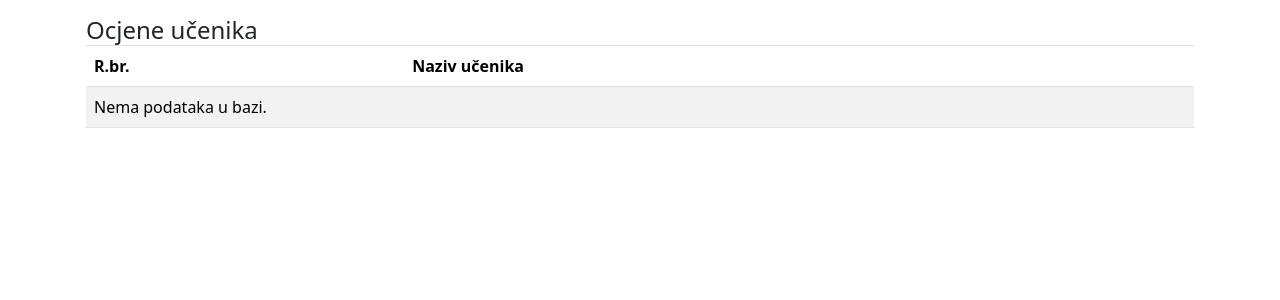
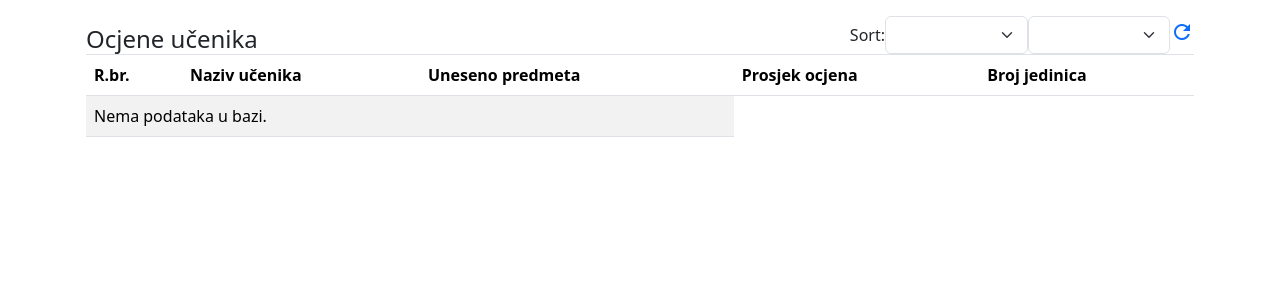
Before and after one commit to monikamikec03/SchoolApp, a PHP site: page / in a window 1280 px wide. Shown: the part 48-348 px from the top of the page. Run offline with PHP 8.4, Linux system fonts and the light colour scheme; data that the repository does not hold is empty.

Commit message:
Sort data - sql additional options

```diff
--- /dev/null
+++ b/ajax.js
@@ -0,0 +1,28 @@
+$("select[name='grupa_podataka'], select[name='sortiranje']").on(
+  "change",
+  function () {
+    let grupa_podataka = $("select[name='grupa_podataka']").val();
+    let sortiranje = $("select[name='sortiranje']").val();
+    if (grupa_podataka.length == 0 || sortiranje.length == 0) {
+        return;
+    }
+    else {
+        $.ajax({
+        url: "ajax.php",
+        type: "post",
+        data: {
+            grupa_podataka: grupa_podataka,
+            sortiranje: sortiranje,
+        },
+
+        success: function (response) {
+            $("tbody").html(response);
+        },
+        error: function (jqXHR, textStatus, errorThrown) {
+            console.log(textStatus, errorThrown);
+        },
+        });
+
+    }
+  }
+);
--- a/index.php
+++ b/index.php
@@ -1,19 +1,51 @@
 <?php include 'zaglavlje.php'; ?>
 <section class="p-3 container">
     <div class='d-flex align-items-end justify-content-between border-0 border-bottom'>
-        <h4 class='p-0 m-0'>Ocjene učenika</h4>
+        <h4 class='p-0 m-0 flex-shrink-1'>Ocjene učenika</h4>
+        <div class='d-flex align-items-center'>
+            <span>Sort: </span>
+            <!-- u ajax.js dohvaćam podatke ovih polja koristeći javascript i šaljem ih u ajax.php gdje radim novi upit ovisno o podacima koje korisnik odabere -->
+            <select class='flex-grow-1 form-select' name='grupa_podataka'>
+                <option value=''></option>
+                <option value='ucenici.naziv_ucenika'>Naziv učenika</option>
+                <option value='broj_ocjena'>Uneseno predmeta</option>
+                <option value='prosjecna_ocjena'>Prosjek ocjena</option>
+                <option value='broj_ocjena_jedan'>Broj jedinica</option>
+            </select>
+            <select class='form-select flex-shrink-1' name='sortiranje'>
+                <option value=''></option>
+                <option value='ASC'>ASC</option>
+                <option value='DESC'>DESC</option>
+            </select>
+            <a href='index.php'><i class="material-icons">refresh</i></a>
+        </div>
     </div>
     <table class='table table-striped'>
         <thead>
             <tr>
                 <th>R.br.</th>
                 <th>Naziv učenika</th>
+                <th>Uneseno predmeta</th>
+                <th>Prosjek ocjena</th>
+                <th>Broj jedinica</th>
             </tr>
         </thead>
         <tbody>
         <?php
         $br = 0;
-            $sql = 'SELECT * FROM ucenici ORDER BY updated_at DESC';
+        $sql = "SELECT
+        ucenici.*,
+        AVG(ocjene_ucenika.ocjena_id) AS prosjecna_ocjena,
+        COUNT(ocjene_ucenika.ocjena_id) AS broj_ocjena,
+        (
+            SELECT COUNT(*)
+            FROM predmeti
+        ) AS broj_predmeta,
+        SUM(CASE WHEN ocjene_ucenika.ocjena_id = 1 THEN 1 ELSE 0 END) AS broj_ocjena_jedan
+        FROM ucenici
+        LEFT JOIN ocjene_ucenika ON ucenici.id_ucenika = ocjene_ucenika.ucenik_id
+        GROUP BY ucenici.id_ucenika
+        ORDER BY ocjene_ucenika.updated_at DESC;";
         $res = mysqli_query($veza, $sql);
         if (mysqli_num_rows($res) == 0) {
             echo "<tr><td colspan='3'>Nema podataka u bazi.</td></tr>";
@@ -22,10 +54,24 @@
             while ($red = mysqli_fetch_array($res)) {
             $naziv_ucenika = $red['naziv_ucenika'];
             $id_ucenika = $red['id_ucenika'];
+            $prosjecna_ocjena = $red['prosjecna_ocjena'];
+            $broj_predmeta = $red['broj_predmeta'];
+            $broj_ocjena = $red['broj_ocjena'];
+            $broj_ocjena_jedan = $red['broj_ocjena_jedan'];
+            if ($broj_ocjena != $broj_predmeta)
+                $klasa = 'text-danger fw-bold';
+            else
+                $klasa = '';
+
+
             ?>
             <tr>
                 <td><?php echo ++$br; ?>.</td>
                 <td><a href='pregled_ucenika.php?id=<?php echo $id_ucenika; ?>'><?php echo $naziv_ucenika; ?></a></td>
+
+                <td><?php echo "<span class='$klasa'>$broj_ocjena</span>/$broj_predmeta"; ?></td>
+                <td><?php echo number_format($prosjecna_ocjena, 2); ?></td>
+                <td><?php echo $broj_ocjena_jedan; ?></td>
             </tr>
             <?php
             }
@@ -35,4 +81,6 @@
     </table>
 
 </section>
+
 <?php include 'podnozje.php'; ?>
+<script src="ajax.js"></script>
--- a/podnozje.php
+++ b/podnozje.php
@@ -3,5 +3,6 @@
 
 </footer>
 <script src="https://cdn.jsdelivr.net/npm/bootstrap@5.3.3/dist/js/bootstrap.bundle.min.js" integrity="sha384-YvpcrYf0tY3lHB60NNkmXc5s9fDVZLESaAA55NDzOxhy9GkcIdslK1eN7N6jIeHz" crossorigin="anonymous"></script>
+<script src="https://cdnjs.cloudflare.com/ajax/libs/jquery/3.7.1/jquery.min.js" integrity="sha512-v2CJ7UaYy4JwqLDIrZUI/4hqeoQieOmAZNXBeQyjo21dadnwR+8ZaIJVT8EE2iyI61OV8e6M8PP2/4hpQINQ/g==" crossorigin="anonymous" referrerpolicy="no-referrer"></script>
 </body>
 <html>
--- a/zaglavlje.php
+++ b/zaglavlje.php
@@ -19,6 +19,7 @@ function test_input($data)
     <meta name="viewport" content="width=device-width, initial-scale=1.0">
     <title>SchoolApp</title>
     <link href="https://cdn.jsdelivr.net/npm/bootstrap@5.3.3/dist/css/bootstrap.min.css" rel="stylesheet" integrity="sha384-QWTKZyjpPEjISv5WaRU9OFeRpok6YctnYmDr5pNlyT2bRjXh0JMhjY6hW+ALEwIH" crossorigin="anonymous">
+    <link href="https://fonts.googleapis.com/icon?family=Material+Icons" rel="stylesheet">
 </head>
 <body>
     <nav class="bg-light py-2 ">
```
Also changed, not shown: ajax.php (added, +61 -0 lines), pregled_ucenika.php (+24 -5 lines). Lines whose indentation alone changed are shown as unchanged.
